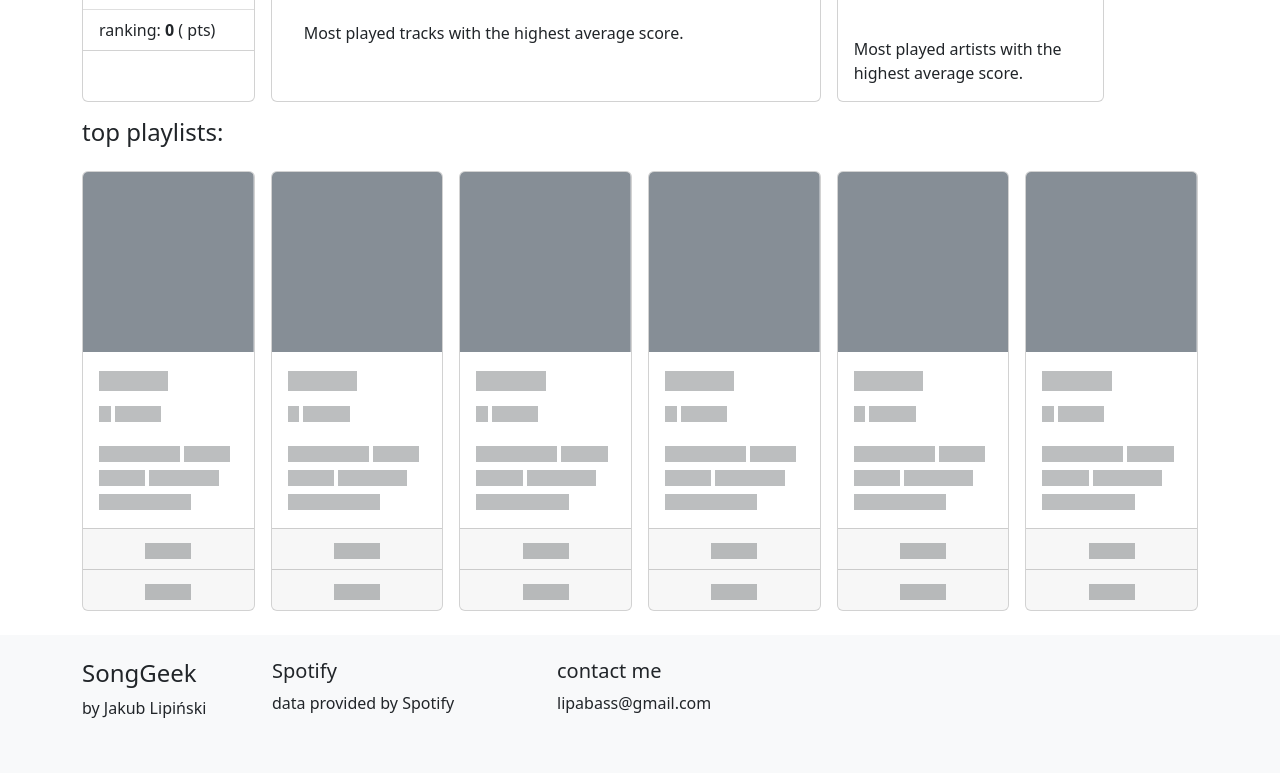
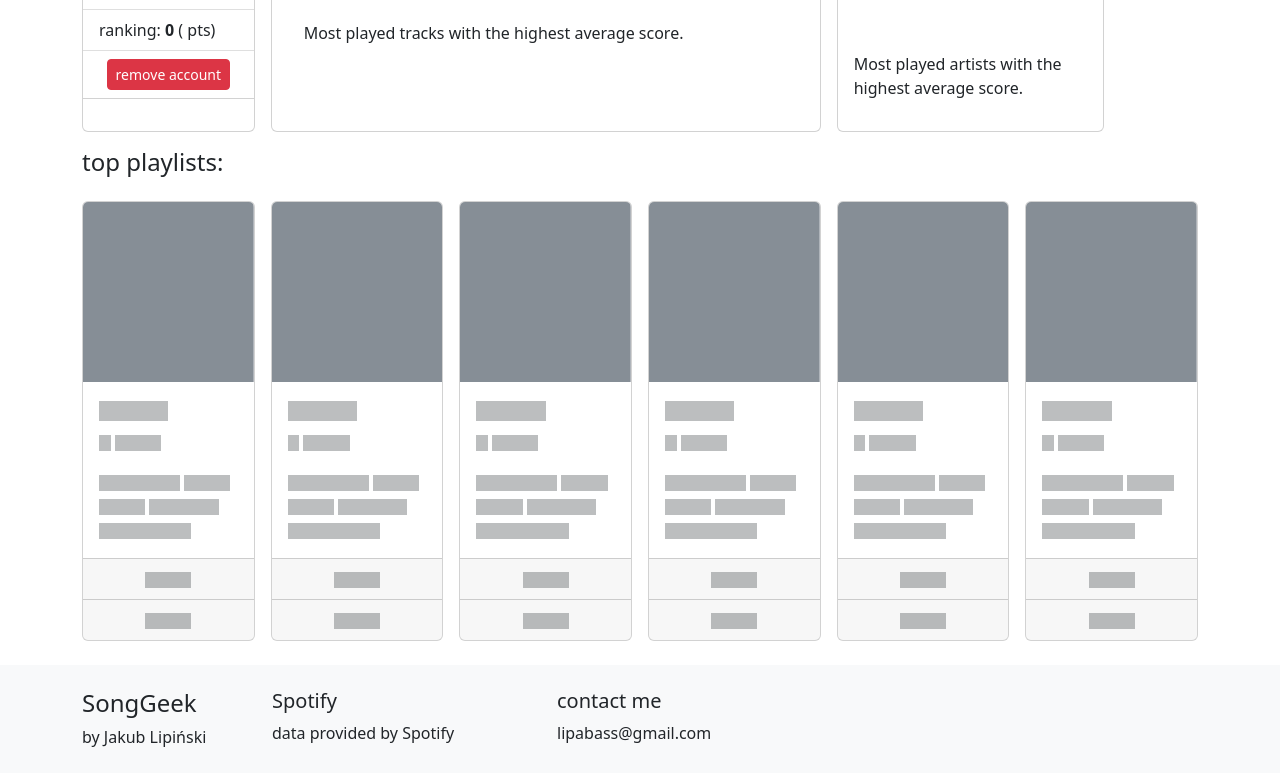
Before and after one commit to lipalipinski/SongGeek2, a Flask app: template app/templates/user_details.html in a window 1280 px wide. Shown: the part 228-1001 px from the top of the page. Before the commit the page ends 946 px from the top, so only its background shows below. Run offline with Flask 2, Linux system fonts and the light colour scheme; the template is opened without the code that fills it, so the values that code supplies are empty.

Commit message:
delete user test

```diff
--- a/app/routes.py
+++ b/app/routes.py
@@ -5,8 +5,7 @@ import requests
 import json
 from flask import flash, render_template, redirect, request, url_for, Response, session
 from flask_login import current_user, login_user, login_required, logout_user
-from requests.exceptions import RequestException, HTTPError
-
+from requests.exceptions import RequestException
 from app import app, spotify, cache
 from app.helpers import dict_html, img_helper, countries, set_country, available_markets, retryfy
 from app.models import db, Playlist, User, Game, Img, get_ranking
@@ -81,6 +80,13 @@ def login():
     auth_url = f'''{app.config["API_BASE"]}/authorize?client_id={CLI}&response_type=code&redirect_uri={app.config["REDIRECT_URI"]}&scope={app.config["SCOPE"]}&show_dialog={True}'''
 
     return redirect(auth_url)
+
+@app.route("/logout")
+def logout():
+    logout_user()
+
+    return redirect(url_for("index"))
+
 
 # ==== REFRESH TOKEN BEFORE REQUEST if user authenticated
 @app.before_request
@@ -235,6 +241,22 @@ def user_details():
     return render_template("user_details.html", corr_answers=corr_answers, all_answers=all_answers)
 
 
+@app.route("/remove-user", methods=["GET", "POST"])
+def remove_user():
+
+    if current_user.is_anonymous:
+        return redirect(url_for("index"))
+
+    # POSt
+    if request.method == "POST":
+        db.session.delete(current_user)
+        logout_user()
+        db.session.commit()
+        return redirect(url_for("index"))
+
+    # GET
+    return render_template("remove_user.html")
+
 @app.route("/quiz")
 @app.route("/quiz/<pl_id>", methods=["POST", "GET"])
 @login_required
@@ -380,12 +402,7 @@ def likes():
 
     return Response({}, status=401)
 
-@app.route("/logout")
-def logout():
 
-    logout_user()
-
-    return redirect(url_for("index"))
 
 
 @app.route("/add-playlist", methods = ["POST", "GET"])
--- a/app/templates/user_details.html
+++ b/app/templates/user_details.html
@@ -48,11 +48,43 @@
                     <li class="list-group-item">
                         ranking: <strong>{{ (current_user.rank()) | int() }}</strong> ({{current_user.total_points}} pts)
                     </li>
+                    <li class="list-group-item text-center">
+                        <a href="{{ url_for('remove_user') }}">
+                            <button type="button" class="btn btn-sm btn-danger" >
+                                remove account
+                            </button>
+                        </a>
+                    </li>
                 </ul>
                 <div class="card-body">
                 </div>
             </div>
         </div>
+
+        <!-- remove account modal -->
+        <div class="modal fade" id="removeAccount" tabindex="-1" aria-labelledby="exampleModalLabel" aria-hidden="true">
+            <div class="modal-dialog">
+                <div class="modal-content">
+                    <div class="modal-header">
+                        <h1 class="modal-title fs-5" id="exampleModalLabel">Delete account?</h1>
+                        <button type="button" class="btn-close" data-bs-dismiss="modal" aria-label="Close"></button>
+                    </div>
+                    <div class="modal-body">
+                        You are about to permanently delete your SongGeek account.
+                        Bear in mind, that this process is irreversible.
+                        We will not be able to restore your account.
+                        You can always set up a new account - simply login with Spotify.
+                    </div>
+                    <div class="modal-footer">
+                        <button type="button" class="btn btn-secondary" data-bs-dismiss="modal">Go back</button>
+                        <a href="{{ url_for('remove_user') }}">
+                            <button type="button" class="btn btn-danger">Delete account permanently</button>
+                        </a>
+                    </div>
+                </div>
+            </div>
+        </div>
+
 
 
         <!-- top tracks -->
@@ -130,6 +162,7 @@
 
 
     </div>
+
     <div class="row g-3" id="top-playlists">
         <div class="col col-12 mb-0">
             <h4>top playlists:</h4>
```
Also changed, not shown: app/templates/remove_user.html (added, +37 -0 lines).
